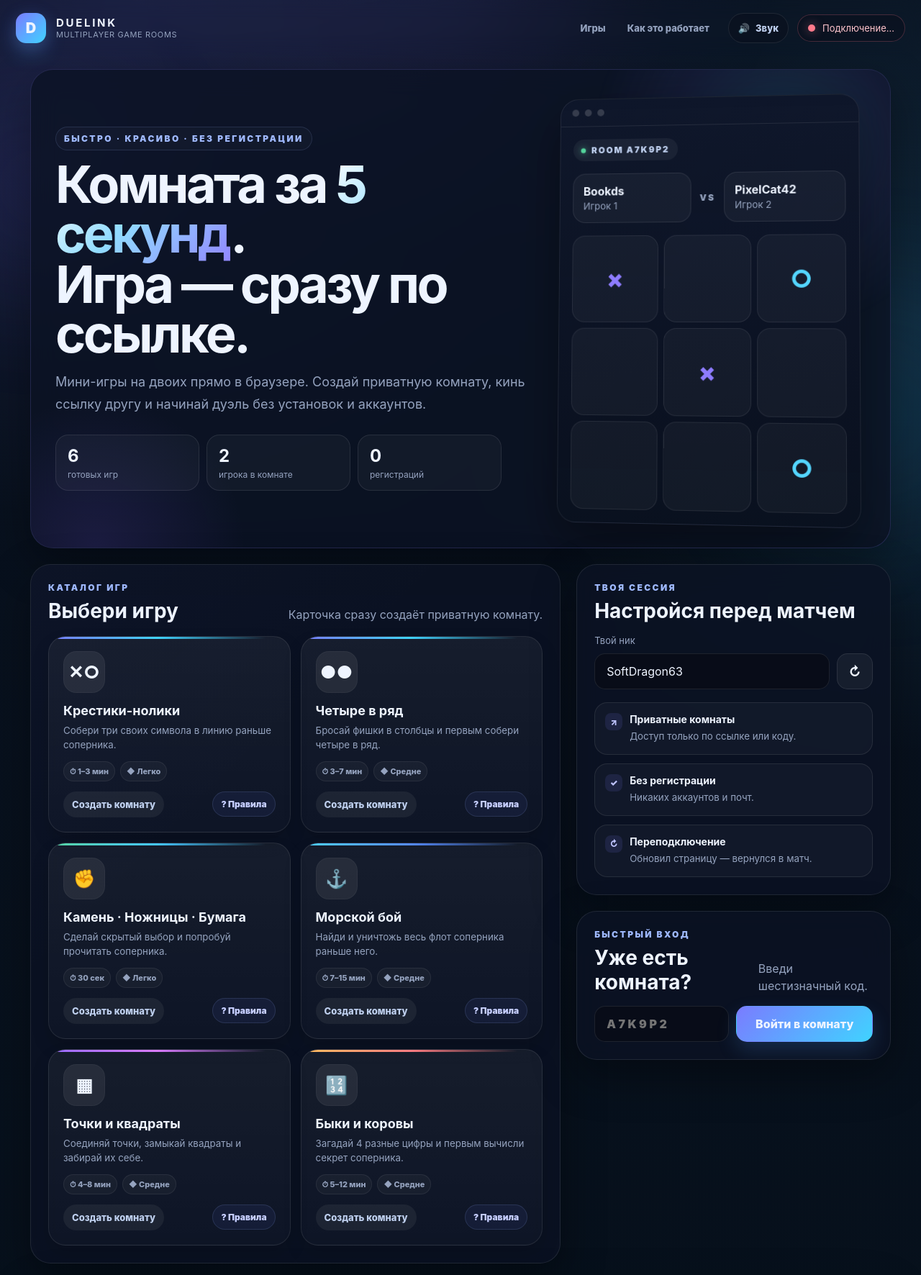
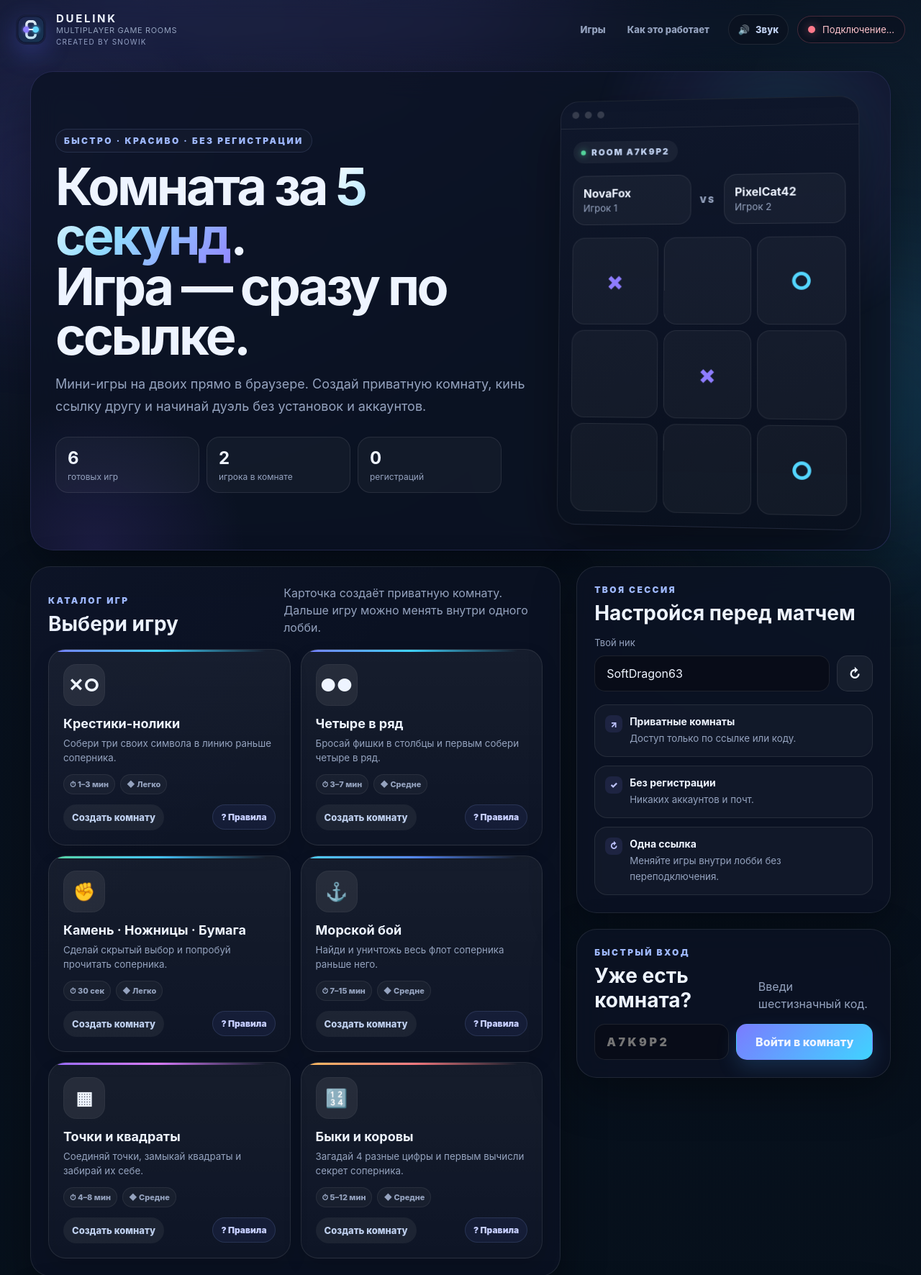
Before and after one commit to Snowikss/Duelink, a website: page public/index.html in a window 1280 px wide. Shown: the top 1772 px of the page at 72% size. Drawn offline with nearby package versions, Linux system fonts and the light colour scheme; no server answers.

Commit message:
Add project branding and next-gen lobby shell

```diff
--- a/public/index.html
+++ b/public/index.html
@@ -9,14 +9,20 @@
   <meta property="og:description" content="Приватные игровые комнаты на двоих. Одна ссылка — и вы в игре.">
   <meta property="og:type" content="website">
   <title>Duelink — браузерные дуэли</title>
+  <link rel="icon" type="image/svg+xml" href="/duelink-avatar.svg">
   <link rel="stylesheet" href="/styles.css">
   <link rel="stylesheet" href="/extra.css">
   <link rel="stylesheet" href="/portfolio.css">
+  <link rel="stylesheet" href="/nextgen.css">
 </head>
 <body>
   <div class="bg-orb orb-1"></div><div class="bg-orb orb-2"></div><div class="bg-grid"></div>
+
   <header class="topbar">
-    <button class="brand" id="brandBtn" type="button" aria-label="На главную"><span class="brand-mark">D</span><span class="brand-copy"><strong>DUELINK</strong><small>multiplayer game rooms</small></span></button>
+    <button class="brand" id="brandBtn" type="button" aria-label="На главную">
+      <span class="brand-mark brand-mark-image"><img src="/duelink-avatar.svg" alt="Duelink logo"></span>
+      <span class="brand-copy"><strong>DUELINK</strong><small>multiplayer game rooms</small><span class="brand-author">created by Snowik</span></span>
+    </button>
     <div class="topbar-right">
       <button id="soundToggle" class="sound-toggle" type="button" aria-pressed="true" title="Включить или выключить звуки"><span id="soundIcon">🔊</span><span class="sound-label">Звук</span></button>
       <div class="connection-pill"><span id="connectionDot" class="dot"></span><span id="connectionText">Подключение...</span></div>
@@ -32,12 +38,23 @@
           <p>Мини-игры на двоих прямо в браузере. Создай приватную комнату, кинь ссылку другу и начинай дуэль без установок и аккаунтов.</p>
           <div class="hero-badges"><span>⚡ Real-time</span><span>🔗 Share link</span><span>📱 Mobile friendly</span></div>
         </div>
-        <div class="hero-preview"><div class="preview-window"><div class="preview-top"><span></span><span></span><span></span></div><div class="preview-content"><div class="preview-room">ROOM A7K9P2</div><div class="preview-versus"><div class="preview-player"><b>Bookds</b><small>Игрок 1</small></div><div class="preview-vs">VS</div><div class="preview-player"><b>PixelCat42</b><small>Игрок 2</small></div></div><div class="preview-board"><span class="x">×</span><span></span><span class="o">○</span><span></span><span class="x">×</span><span></span><span></span><span></span><span class="o">○</span></div></div></div></div>
+        <div class="hero-preview">
+          <div class="preview-window">
+            <div class="preview-top"><span></span><span></span><span></span></div>
+            <div class="preview-content">
+              <div class="preview-room">ROOM A7K9P2</div>
+              <div class="preview-versus">
+                <div class="preview-player"><b>NovaFox</b><small>Игрок 1</small></div><div class="preview-vs">VS</div><div class="preview-player"><b>PixelCat42</b><small>Игрок 2</small></div>
+              </div>
+              <div class="preview-board"><span class="x">×</span><span></span><span class="o">○</span><span></span><span class="x">×</span><span></span><span></span><span></span><span class="o">○</span></div>
+            </div>
+          </div>
+        </div>
       </section>
 
       <section class="home-grid">
         <div class="catalog-card">
-          <div class="section-head"><div><div class="eyebrow">каталог игр</div><h2>Выбери игру</h2></div><p>Карточка сразу создаёт приватную комнату.</p></div>
+          <div class="section-head"><div><div class="eyebrow">каталог игр</div><h2>Выбери игру</h2></div><p>Карточка создаёт приватную комнату. Дальше игру можно менять внутри одного лобби.</p></div>
           <div class="games" aria-label="Выбор игры">
             <button class="game-card" data-game="tictactoe" type="button"><span class="game-card-top"></span><span class="game-icon">✕○</span><span class="game-copy"><b>Крестики-нолики</b><small>Классика · 3×3</small></span><span class="game-action">Создать комнату</span></button>
             <button class="game-card" data-game="connect4" type="button"><span class="game-card-top"></span><span class="game-icon">●●</span><span class="game-copy"><b>Четыре в ряд</b><small>Тактика · поле 7×6</small></span><span class="game-action">Создать комнату</span></button>
@@ -49,8 +66,20 @@
         </div>
 
         <aside class="side-stack">
-          <div class="panel utility-card"><div class="section-head compact-head"><div><div class="eyebrow">твоя сессия</div><h3>Настройся перед матчем</h3></div></div><label class="field-label" for="nameInput">Твой ник</label><div class="name-row"><input id="nameInput" maxlength="20" autocomplete="nickname" placeholder="Например, Bookds"><button id="randomNameBtn" class="ghost-btn icon-btn" type="button" title="Случайный ник">↻</button></div><div class="mini-feature-list"><div class="mini-feature"><strong>Приватные комнаты</strong><small>Доступ только по ссылке или коду.</small></div><div class="mini-feature"><strong>Без регистрации</strong><small>Никаких аккаунтов и почт.</small></div><div class="mini-feature"><strong>Переподключение</strong><small>Обновил страницу — вернулся в матч.</small></div></div></div>
-          <div class="panel utility-card"><div class="section-head compact-head"><div><div class="eyebrow">быстрый вход</div><h3>Уже есть комната?</h3></div><p>Введи шестизначный код.</p></div><form id="joinForm" class="join-form"><input id="roomCodeInput" maxlength="6" placeholder="A7K9P2" autocomplete="off"><button class="primary-btn wide-btn" type="submit">Войти в комнату</button></form></div>
+          <div class="panel utility-card">
+            <div class="section-head compact-head"><div><div class="eyebrow">твоя сессия</div><h3>Настройся перед матчем</h3></div></div>
+            <label class="field-label" for="nameInput">Твой ник</label>
+            <div class="name-row"><input id="nameInput" maxlength="20" autocomplete="nickname" placeholder="Например, NovaFox"><button id="randomNameBtn" class="ghost-btn icon-btn" type="button" title="Случайный ник">↻</button></div>
+            <div class="mini-feature-list">
+              <div class="mini-feature"><strong>Приватные комнаты</strong><small>Доступ только по ссылке или коду.</small></div>
+              <div class="mini-feature"><strong>Без регистрации</strong><small>Никаких аккаунтов и почт.</small></div>
+              <div class="mini-feature"><strong>Одна ссылка</strong><small>Меняйте игры внутри лобби без переподключения.</small></div>
+            </div>
+          </div>
+          <div class="panel utility-card">
+            <div class="section-head compact-head"><div><div class="eyebrow">быстрый вход</div><h3>Уже есть комната?</h3></div><p>Введи шестизначный код.</p></div>
+            <form id="joinForm" class="join-form"><input id="roomCodeInput" maxlength="6" placeholder="A7K9P2" autocomplete="off"><button class="primary-btn wide-btn" type="submit">Войти в комнату</button></form>
+          </div>
         </aside>
       </section>
     </section>
@@ -62,13 +91,22 @@
             <div class="room-sidebar-top"><button id="backBtn" class="ghost-btn icon-btn back-btn" type="button" aria-label="Назад">←</button><div><div class="eyebrow" id="gameName">комната</div><h2 id="roomTitle">Комната</h2></div></div>
             <div class="room-code-block"><span>Код комнаты</span><strong id="roomCodeBadge">------</strong></div>
             <button id="copyBtn" class="primary-btn wide-btn" type="button">Копировать ссылку</button>
-            <div class="meta-grid"><div class="meta-box"><small>Статус</small><b id="roomStatusHint">Подключение…</b></div><div class="meta-box"><small>Раунд</small><b id="roundLabel">—</b></div><div class="meta-box"><small>Игроков</small><b id="playersCount">0/2</b></div><div class="meta-box"><small>Тип матча</small><b id="gameShortName">—</b></div></div>
+            <div class="meta-grid">
+              <div class="meta-box"><small>Статус</small><b id="roomStatusHint">Подключение…</b></div>
+              <div class="meta-box"><small>Раунд</small><b id="roundLabel">—</b></div>
+              <div class="meta-box"><small>Игроков</small><b id="playersCount">0/2</b></div>
+              <div class="meta-box"><small>Текущая игра</small><b id="gameShortName">—</b></div>
+            </div>
           </div>
-          <div class="panel share-card"><div class="section-head compact-head"><div><div class="eyebrow">поделиться</div><h3>Ссылка-приглашение</h3></div></div><div class="invite-box"><code id="inviteUrl"></code><button id="copyInlineBtn" type="button">Копировать</button></div><p class="share-note">Скинь другу ссылку или код. Когда второй игрок зайдёт, матч начнётся автоматически.</p></div>
+          <div class="panel share-card">
+            <div class="section-head compact-head"><div><div class="eyebrow">поделиться</div><h3>Ссылка-приглашение</h3></div></div>
+            <div class="invite-box"><code id="inviteUrl"></code><button id="copyInlineBtn" type="button">Копировать</button></div>
+            <p class="share-note">Ссылка живёт вместе с комнатой. После смены игры отправлять новую не нужно.</p>
+          </div>
         </aside>
 
         <div class="room-main">
-          <div id="joinRoomPanel" class="panel room-state-panel hidden"><div class="state-icon">🎮</div><h3>Войти в комнату</h3><p>Введи ник и подключайся к приватному матчу.</p><form id="joinRoomForm" class="room-join-form"><input id="joinNameInput" maxlength="20" placeholder="Твой ник" autocomplete="nickname"><button class="primary-btn wide-btn" type="submit">Подключиться</button></form></div>
+          <div id="joinRoomPanel" class="panel room-state-panel hidden"><div class="state-icon">🎮</div><h3>Войти в комнату</h3><p>Введи ник и подключайся к приватному лобби.</p><form id="joinRoomForm" class="room-join-form"><input id="joinNameInput" maxlength="20" placeholder="Твой ник" autocomplete="nickname"><button class="primary-btn wide-btn" type="submit">Подключиться</button></form></div>
           <div id="waitingPanel" class="panel room-state-panel hidden"><div class="loader"></div><h3>Ожидаем соперника</h3><p>Комната готова. Отправь приглашение другу и жди подключения.</p></div>
           <div id="gamePanel" class="hidden"><div class="game-shell">
             <div class="versus-card"><div class="player" id="player0"></div><div class="versus-center">VS</div><div class="player" id="player1"></div></div>
@@ -86,5 +124,6 @@
   <script src="/app.js"></script>
   <script src="/extra.js"></script>
   <script src="/portfolio.js"></script>
+  <script src="/nextgen.js"></script>
 </body>
 </html>
```
